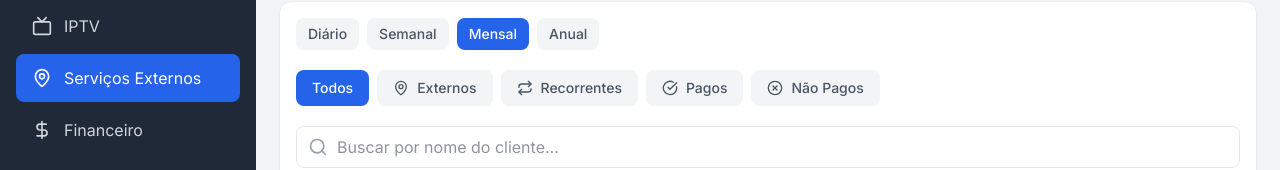
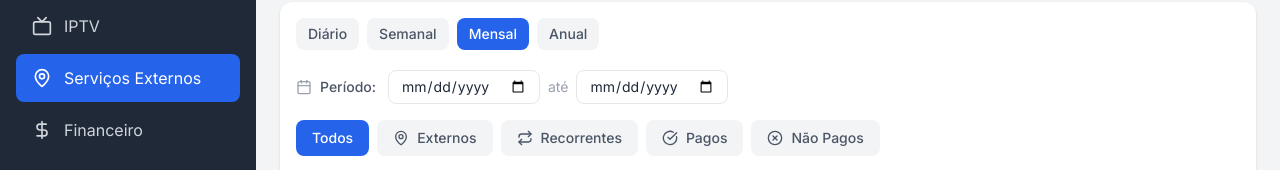
Before and after one commit to guilherme-crepardi/sistema-OS, a Next.js app: page /servicos-externos in a window 1280 px wide. Shown: the part 263-433 px from the top of the page. Built offline with nearby package versions, Linux system fonts and the light colour scheme; no server answers; the database is empty; sample sign-in values are in the browser's storage.

Commit message:
feat: add date range calendar filter to servicos externos

```diff
--- a/src/app/(auth)/servicos-externos/page.tsx
+++ b/src/app/(auth)/servicos-externos/page.tsx
@@ -3,7 +3,7 @@
 import { useEffect, useState } from "react";
 import Link from "next/link";
 import { supabase, ServicoExterno } from "@/lib/supabase";
-import { Plus, Search, Edit, Trash2, CheckCircle, XCircle, MapPin, Repeat, DollarSign } from "lucide-react";
+import { Plus, Search, Edit, Trash2, CheckCircle, XCircle, MapPin, Repeat, DollarSign, Calendar } from "lucide-react";
 
 type Filtro = "todos" | "externo" | "recorrente" | "pago" | "nao_pago";
 type Periodo = "diario" | "semanal" | "mensal" | "anual";
@@ -24,6 +24,8 @@ export default function ServicosExternosPage() {
   const [search, setSearch] = useState("");
   const [filtro, setFiltro] = useState<Filtro>("todos");
   const [periodo, setPeriodo] = useState<Periodo>("mensal");
+  const [dataInicio, setDataInicio] = useState("");
+  const [dataFim, setDataFim] = useState("");
 
   useEffect(() => {
     loadServicos();
@@ -72,8 +74,18 @@ export default function ServicosExternosPage() {
   const filtrados = servicos.filter((s) => {
     const data = new Date(s.data_servico || s.created_at);
     const now = new Date();
+
+    if (dataInicio || dataFim) {
+      if (dataInicio) {
+        const inicio = new Date(dataInicio + "T00:00:00");
+        if (data < inicio) return false;
+      }
+      if (dataFim) {
+        const fim = new Date(dataFim + "T23:59:59");
+        if (data > fim) return false;
+      }
+    } else {
       const inicio = new Date(now);
-
       switch (periodo) {
         case "diario":
           inicio.setHours(0, 0, 0, 0);
@@ -88,8 +100,8 @@ export default function ServicosExternosPage() {
           inicio.setFullYear(now.getFullYear() - 1);
           break;
       }
-
       if (data < inicio) return false;
+    }
 
     if (!search) return true;
     return s.cliente_nome.toLowerCase().includes(search.toLowerCase());
@@ -191,9 +203,9 @@ export default function ServicosExternosPage() {
             ]).map((p) => (
               <button
                 key={p.value}
-                onClick={() => setPeriodo(p.value)}
+                onClick={() => { setPeriodo(p.value); setDataInicio(""); setDataFim(""); }}
                 className={`px-3 py-1.5 rounded-lg text-sm font-medium whitespace-nowrap transition-all ${
-                  periodo === p.value
+                  !dataInicio && !dataFim && periodo === p.value
                     ? "bg-[#2563eb] text-white"
                     : "bg-gray-100 text-gray-600 hover:bg-gray-200"
                 }`}
@@ -201,6 +213,37 @@ export default function ServicosExternosPage() {
                 {p.label}
               </button>
             ))}
+          </div>
+
+          {/* Filtro por Data */}
+          <div className="flex flex-col sm:flex-row items-start sm:items-center gap-3">
+            <div className="flex items-center gap-2">
+              <Calendar size={16} className="text-gray-400" />
+              <span className="text-sm text-gray-600 font-medium">Período:</span>
+            </div>
+            <div className="flex items-center gap-2">
+              <input
+                type="date"
+                value={dataInicio}
+                onChange={(e) => setDataInicio(e.target.value)}
+                className="px-3 py-1.5 border border-gray-200 rounded-lg text-sm focus:ring-2 focus:ring-[#2563eb] focus:border-transparent outline-none"
+              />
+              <span className="text-sm text-gray-400">até</span>
+              <input
+                type="date"
+                value={dataFim}
+                onChange={(e) => setDataFim(e.target.value)}
+                className="px-3 py-1.5 border border-gray-200 rounded-lg text-sm focus:ring-2 focus:ring-[#2563eb] focus:border-transparent outline-none"
+              />
+              {(dataInicio || dataFim) && (
+                <button
+                  onClick={() => { setDataInicio(""); setDataFim(""); }}
+                  className="px-3 py-1.5 text-sm text-red-600 hover:bg-red-50 rounded-lg transition-all"
+                >
+                  Limpar
+                </button>
+              )}
+            </div>
           </div>
 
           {/* Tabs */}
```
Lines whose indentation alone changed are shown as unchanged.
